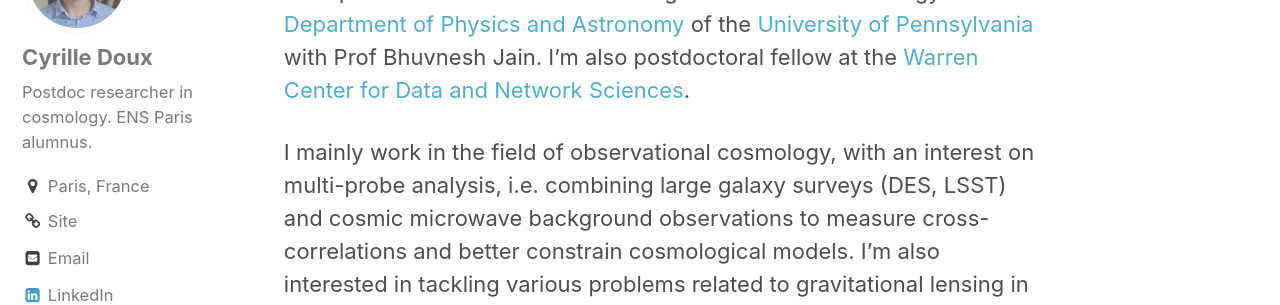
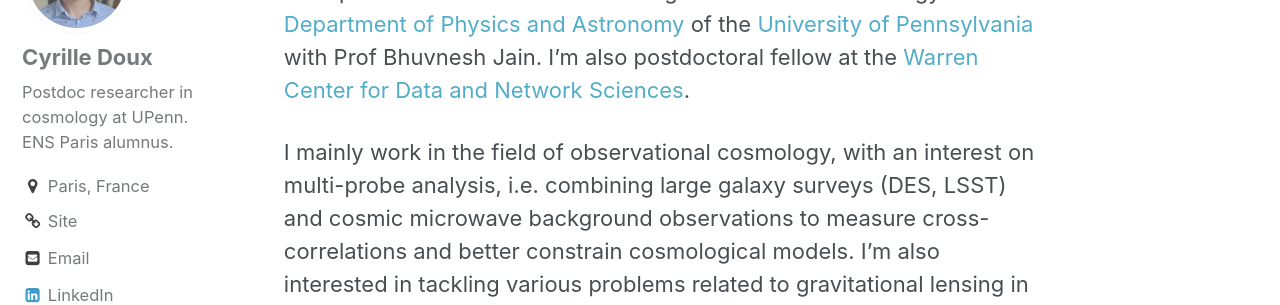
Before and after one commit to xuod/xuod.github.io, a Jekyll site: the page built from _pages/home.md, in a window 1280 px wide. Shown: the part 459-764 px from the top of the page. Built offline with Jekyll 4.4.1, drawn with Linux system fonts in a browser that asks for light colours.

Commit message:
Update bio

```diff
--- a/_config.yml
+++ b/_config.yml
@@ -79,9 +79,9 @@ analytics:
 author:
   name             : "Cyrille Doux"
   avatar           : "/assets/images/bio-photo.jpg"
-  bio              : "Postdoc researcher in cosmology. ENS Paris alumnus."
+  bio              : "Postdoc researcher in cosmology at UPenn. ENS Paris alumnus."
   location         : "Paris, France"
-  email            : "cdoux [at] apc [dot] in2p3 [dot] fr"
+  email            : "cdoux [at] sas [dot] upenn [dot] edu"
   uri              : "xuod.github.io"
   bitbucket        :
   codepen          :
```
